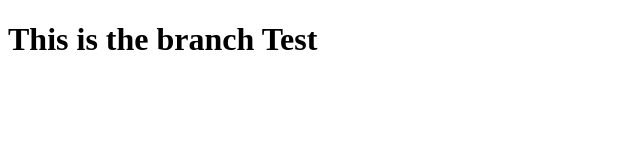
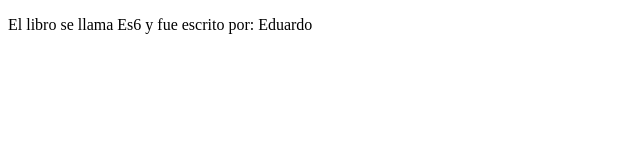
Before and after one commit to PorfirioGR/es7, a plain HTML site: page index.html in a window 1280 px wide. Shown: the whole page, without its empty margins (0-640 px from the left). Drawn offline with Linux system fonts and the light colour scheme.

Commit message:
Pintamos variables

```diff
--- a/clases.js
+++ b/clases.js
@@ -15,6 +15,8 @@ var p = new bookData("Es6", 23, "Libs", "Eduardo");
 
 var printData = () => {
     console.log(p.productName, p.authorBook);
+    var txtBook = "El libro se llama " + p.productName + " y fue escrito por: " + p.authorBook + "";
+    document.getElementById("demo").innerHTML = txtBook;
 }
 $(document).ready(function() {
     //showWords();
--- a/index.html
+++ b/index.html
@@ -9,7 +9,7 @@
 </head>
 
 <body>
-    <h1>This is the branch Test</h1>
+    <p id="demo"></p>
 </body>
 <script src="jquery-3.1.1.min.js"></script>
 <script src="clases.js"></script>
```
